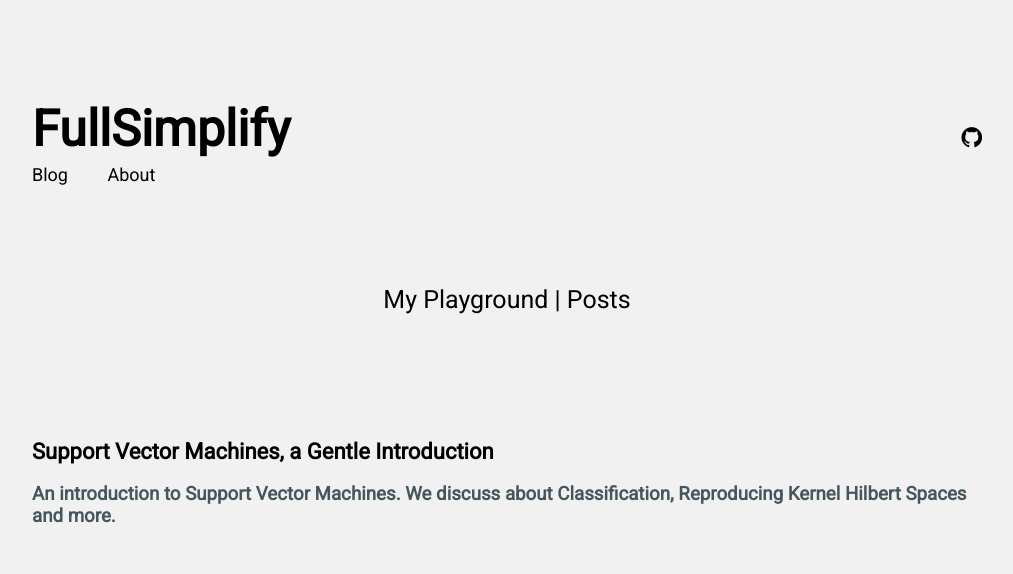
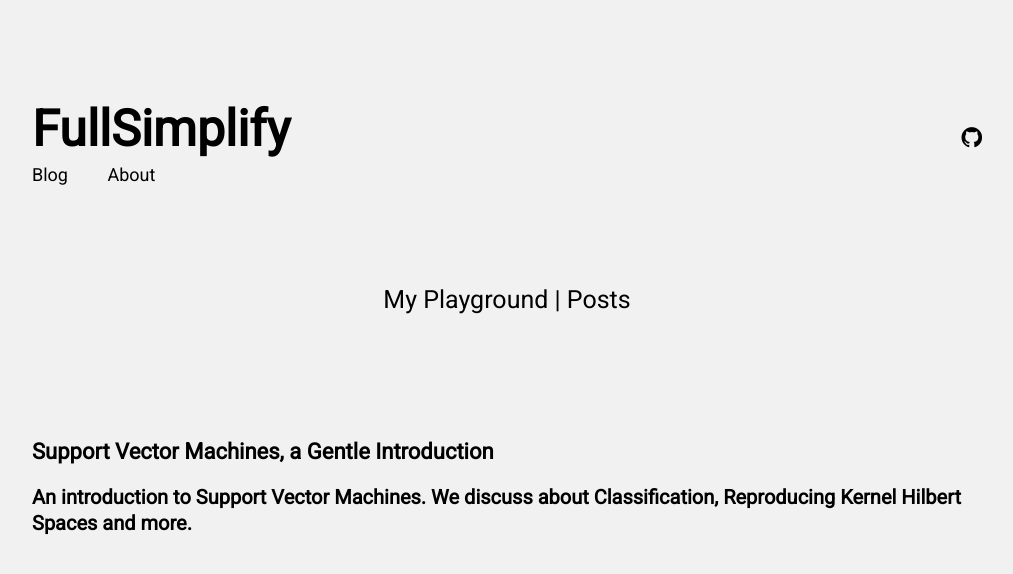
Before and after one commit to FullSimplify/FullSimplify.github.io, a Jekyll site: the page built from index.html, in a window 1280 px wide. Shown: the top 574 px of the page, without its empty margins (133-1146 px from the left). Built offline with Jekyll 4.4.1, drawn with Linux system fonts in a browser that asks for light colours.

Commit message:
Update index.html

```diff
--- a/index.html
+++ b/index.html
@@ -11,7 +11,7 @@ sitemap:
         <li class="post-teaser">
             <a href="{{ post.url | prepend: site.baseurl }}">
                 <span class="post-teaser__title">{{ post.title }}</span>
-                <h3 id='excerpt'>{{ post.excerpt }}</h3>
+                <p id='post-teaser-subtitle'>{{ post.excerpt }}</p>
                 <!--<span class="post-teaser__date">{{ post.date | date: "%d %B %Y" }}</span>-->
             </a>
         </li>
```
